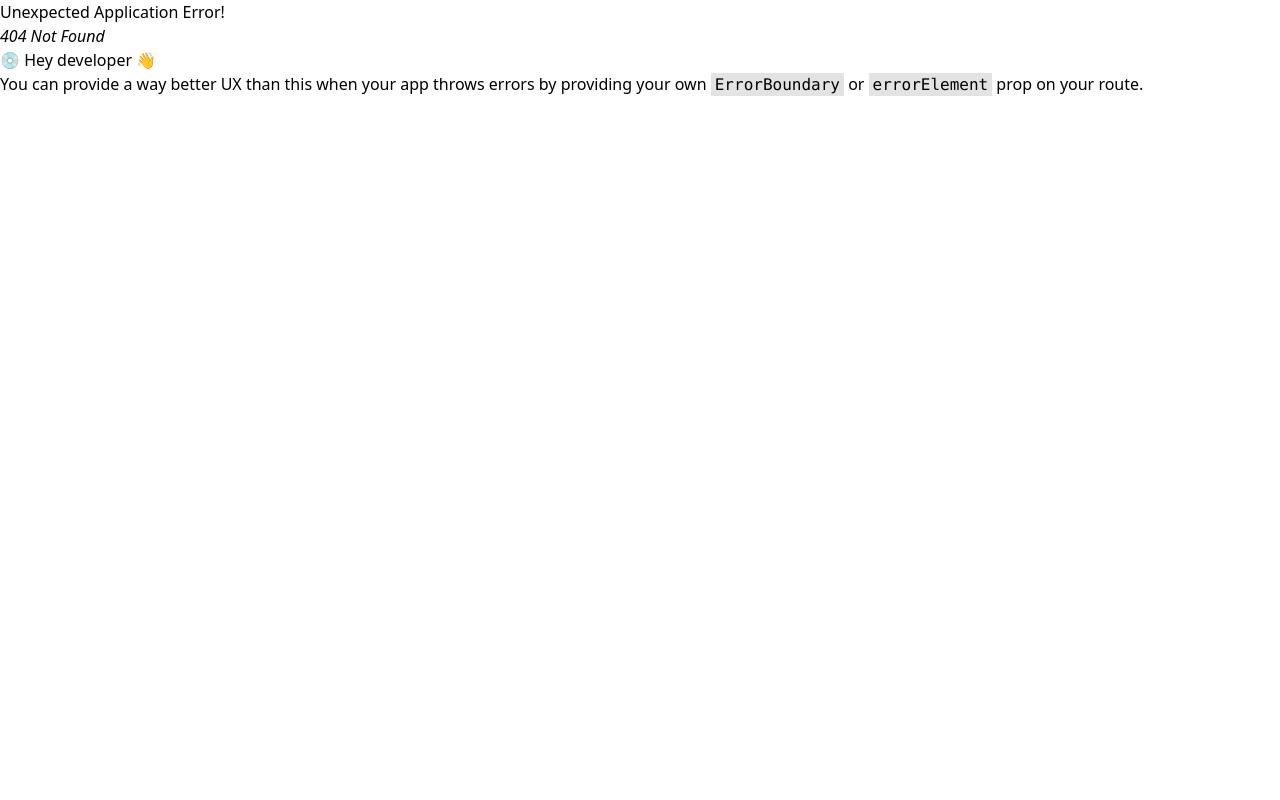
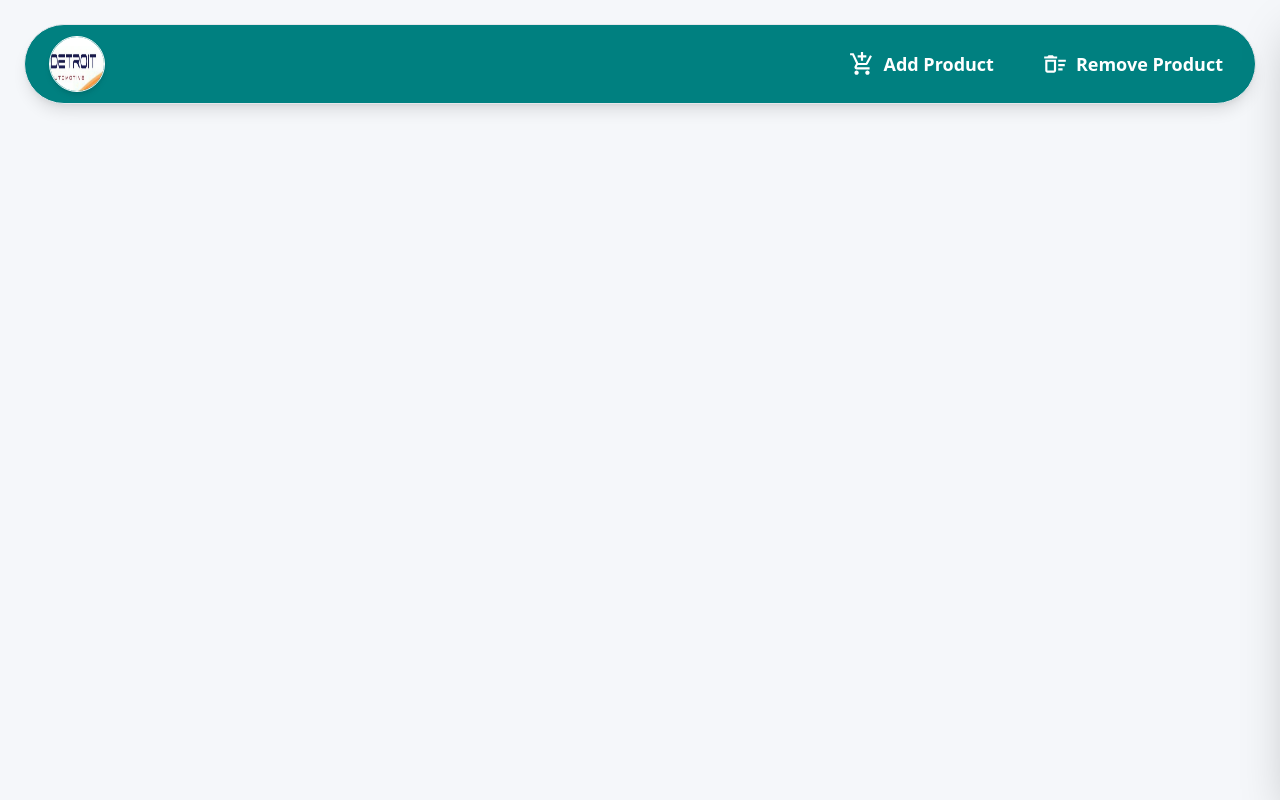
Before and after one commit to tejasbabar24/Detroit-project, a React (Vite) app in the folder frontend/: page /AdminPanel in a window 1280 px wide. Before the commit this address had no page. Built offline with nearby package versions, Linux system fonts and the light colour scheme; a web font is replaced by a local one.

Commit message:
admin page added

```diff
--- /dev/null
+++ b/frontend/src/components/Admin/AdminPage.jsx
@@ -0,0 +1,107 @@
+import React, { useState } from "react";
+import {
+  MdHome,
+  MdOutlineProductionQuantityLimits,
+  MdAddShoppingCart,
+  MdOutlineDeleteSweep
+} from "react-icons/md";
+import { TiContacts } from "react-icons/ti";
+import { HiUserGroup } from "react-icons/hi2";
+import { IoCloseSharp, IoMenuSharp } from "react-icons/io5";
+import logo from "../../Assets/detroitLogo.jpg";
+
+import {Input} from "@heroui/react";
+
+function AdminPage() {
+  const [isDrawerOpen, setDrawerOpen] = useState(false);
+  const  [currForm , setCurrForm] = useState('view')
+
+  return (
+    <div className="bg-[#F5F7FA] h-screen w-full flex flex-col p-6">
+      {/* Header Section */}
+      <header className="flex items-center justify-between px-6 rounded-full py-4 h-20 shadow-lg bg-[#008080] text-white border border-gray-200 w-full">
+        {/* Logo */}
+        <img
+          src={logo}
+          className="h-14 w-14 rounded-full shadow-md border border-white"
+          alt="Company Logo"
+        />
+
+        {/* Desktop Navigation */}
+        <nav className="hidden sm:flex gap-8 items-center text-lg font-semibold">
+          {[
+            { name: "Add Product", icon: <MdAddShoppingCart size={26} />, link: "add" },
+            { name: "Remove Product", icon: <MdOutlineDeleteSweep size={26} />, link: "remove" },
+
+          ].map((item, index) => (
+            <button
+              key={index}
+              onClick={()=>setCurrForm(item.link)}
+              className="relative flex items-center gap-2 p-2 group text-white hover:text-[#FAD02E] transition-colors"
+            >
+              {item.icon} {item.name}
+              <span className="absolute bottom-0 left-0 w-0 h-[2px] bg-[#FAD02E] transition-all duration-300 group-hover:w-full"></span>
+            </button>
+          ))}
+
+
+        </nav>
+
+        {/* Mobile Menu Button */}
+        <div className="sm:hidden">
+          <IoMenuSharp
+            size={32}
+            onClick={() => setDrawerOpen(true)}
+            className="cursor-pointer text-white hover:scale-110 transition-transform"
+          />
+        </div>
+      </header>
+
+      {/* Mobile Navigation Drawer */}
+      <div
+        className={`fixed inset-0 z-50 bg-black bg-opacity-40 backdrop-blur-sm transition-opacity ${
+          isDrawerOpen ? "opacity-100" : "opacity-0 pointer-events-none"
+        }`}
+        onClick={() => setDrawerOpen(false)}
+      ></div>
+
+      <aside
+        className={`fixed inset-y-0 right-0 z-50 w-64 bg-white shadow-2xl rounded-l-2xl transform transition-transform duration-300 ${
+          isDrawerOpen ? "translate-x-0" : "translate-x-full"
+        }`}
+      >
+        <div className="p-5 flex flex-col h-full">
+          {/* Close Button */}
+          <div className="flex justify-between items-center">
+            <span className="text-xl font-bold text-gray-800">Menu</span>
+            <IoCloseSharp
+              size={28}
+              onClick={() => setDrawerOpen(false)}
+              className="cursor-pointer text-gray-600 hover:text-red-500 transition"
+            />
+          </div>
+
+          {/* Navigation Links */}
+          <nav className="mt-6 space-y-5">
+            {[
+              { name: "Home", icon: <MdHome size={26} />, link: "#home" },
+              { name: "Products", icon: <MdOutlineProductionQuantityLimits size={26} />, link: "#products" },
+              { name: "About Us", icon: <HiUserGroup size={26} />, link: "#about" },
+              { name: "Contact Us", icon: <TiContacts size={26} />, link: "#contact" },
+            ].map((item, index) => (
+              <a
+                key={index}
+                href={item.link}
+                className="flex items-center gap-3 p-3 rounded-lg text-gray-700 hover:bg-[#008080] hover:text-white transition duration-300"
+              >
+                {item.icon} {item.name}
+              </a>
+            ))}
+          </nav>
+        </div>
+      </aside>
+    </div>
+  );
+}
+
+export default AdminPage;
--- a/frontend/src/components/AdminLogin.jsx
+++ b/frontend/src/components/AdminLogin.jsx
@@ -1,8 +1,10 @@
 import { useState } from "react";
+import { useNavigate } from "react-router-dom";
 
 const AdminLogin = ({ onClose, onSubmit }) => {
    const [email,setEmail] = useState('')
    const [password,setPAssword] = useState('')
+   const navigate = useNavigate();
     // Handle form submission
     const handleSubmit = (e) => {
       e.preventDefault();
@@ -51,6 +53,7 @@ const AdminLogin = ({ onClose, onSubmit }) => {
               <button
                 type="submit"
                 className="px-6 py-2 bg-blue-600 text-white rounded-md hover:bg-blue-700 focus:outline-none focus:ring-2 focus:ring-blue-500"
+                onClick={() => navigate(`/AdminPanel`)}
               >
                 Login
               </button>
--- a/frontend/src/main.jsx
+++ b/frontend/src/main.jsx
@@ -6,6 +6,7 @@ import App from './App.jsx'
 import LandingPage from './LandingPage.jsx'
 import ProductsPage from './components/Products/ProductsPage'
 import DetailedProduct from './components/Products/DetailedProduct.jsx'
+import AdminPage from './components/Admin/AdminPage.jsx'
 
 const router = createBrowserRouter([
   {
@@ -19,6 +20,10 @@ const router = createBrowserRouter([
   {
     path:"/product",
     element:<DetailedProduct/>
+  },
+  {
+    path:"/AdminPanel",
+    element:<AdminPage/>
   }
 ])
 
```
